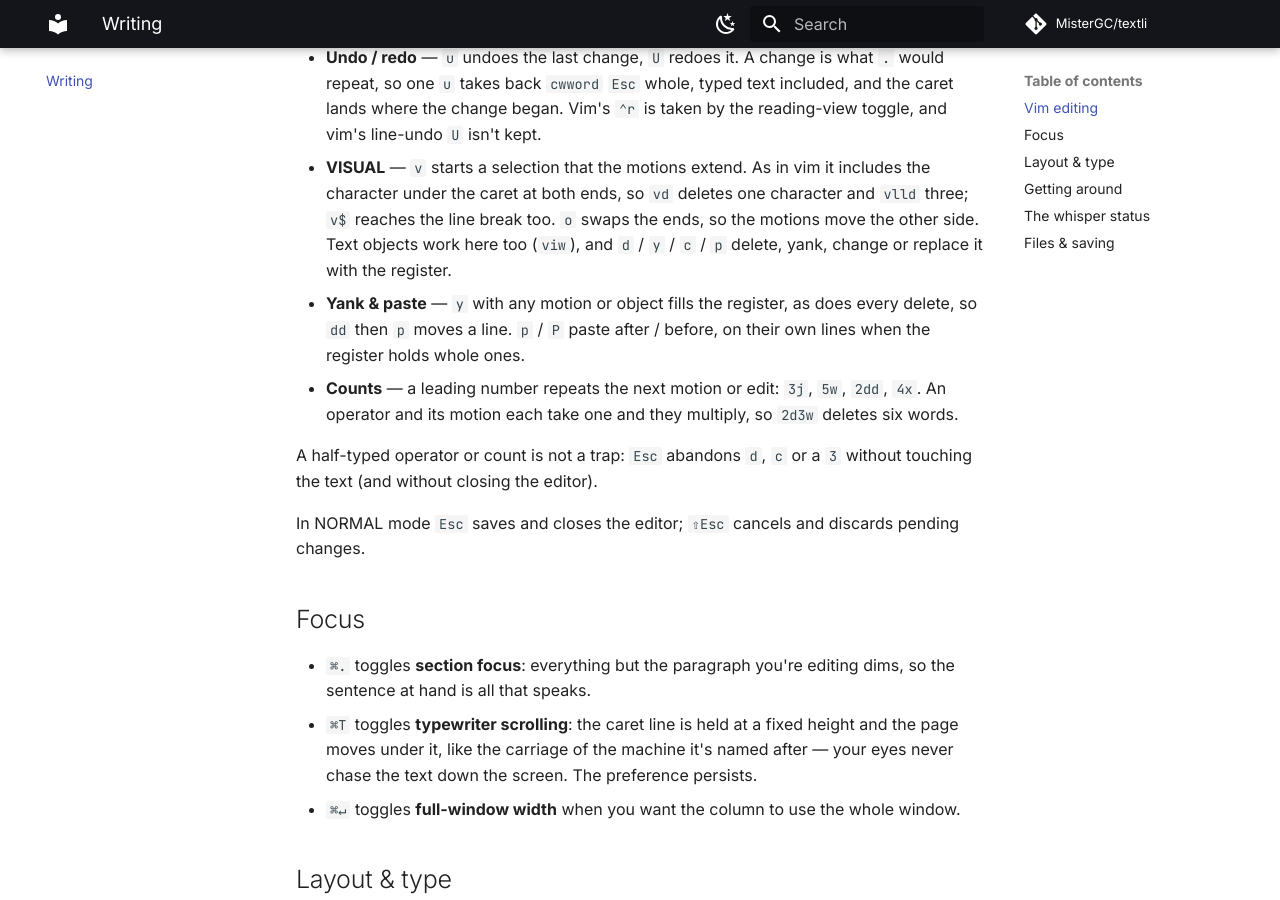
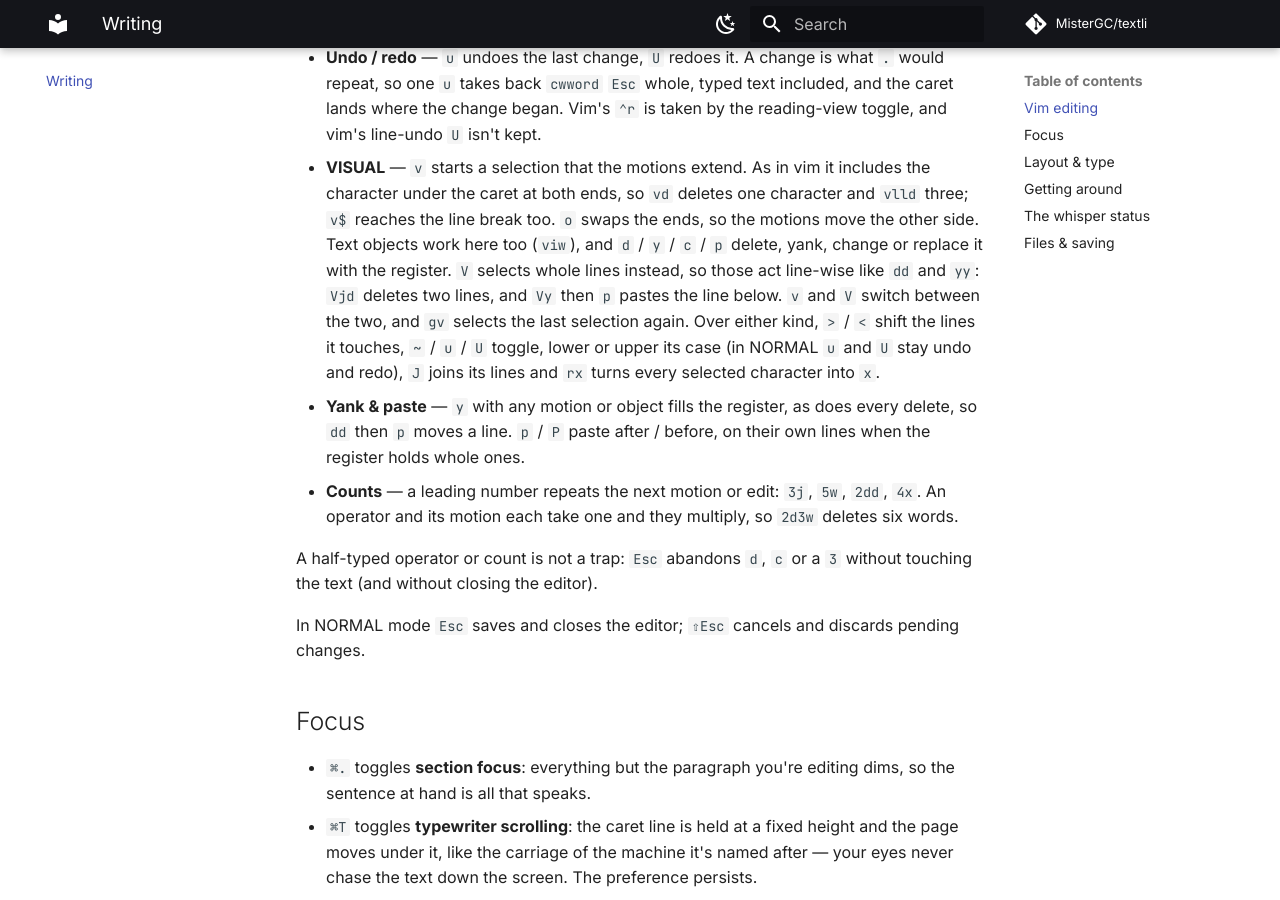
Before and after one commit to MisterGC/textli, an MkDocs documentation site: the page built from docs/writing.md, in a window 1280 px wide and 900 px high, scrolled down 1212 px. Built offline with MkDocs 1.6.1 and Material for MkDocs 9.7.7, drawn with Linux system fonts in a browser that asks for light colours; comment, search, counter and statistics services are not loaded.

Commit message:
Docs: V visual-line, gv, and > < ~ u U J r over a selection

```diff
--- a/docs/writing.md
+++ b/docs/writing.md
@@ -52,7 +52,13 @@ to be learned as separate commands:
   character and `vlld` three; `v$` reaches the line break too. `o` swaps the
   ends, so the motions move the other side. Text objects work here too
   (`viw`), and `d` / `y` / `c` / `p` delete, yank, change or replace it with
-  the register.
+  the register. `V` selects whole lines instead, so those act line-wise like
+  `dd` and `yy`: `Vjd` deletes two lines, and `Vy` then `p` pastes the line
+  below. `v` and `V` switch between the two, and `gv` selects the last
+  selection again. Over either kind, `>` / `<` shift the lines it touches,
+  `~` / `u` / `U` toggle, lower or upper its case (in NORMAL `u` and `U`
+  stay undo and redo), `J` joins its lines and `rx` turns every selected
+  character into `x`.
 - **Yank & paste** — `y` with any motion or object fills the register, as does
   every delete, so `dd` then `p` moves a line. `p` / `P` paste after / before,
   on their own lines when the register holds whole ones.
```
Also changed, not shown: README.md (+1 -0 lines), docs/keybindings.md (+2 -0 lines), 1 other file.
